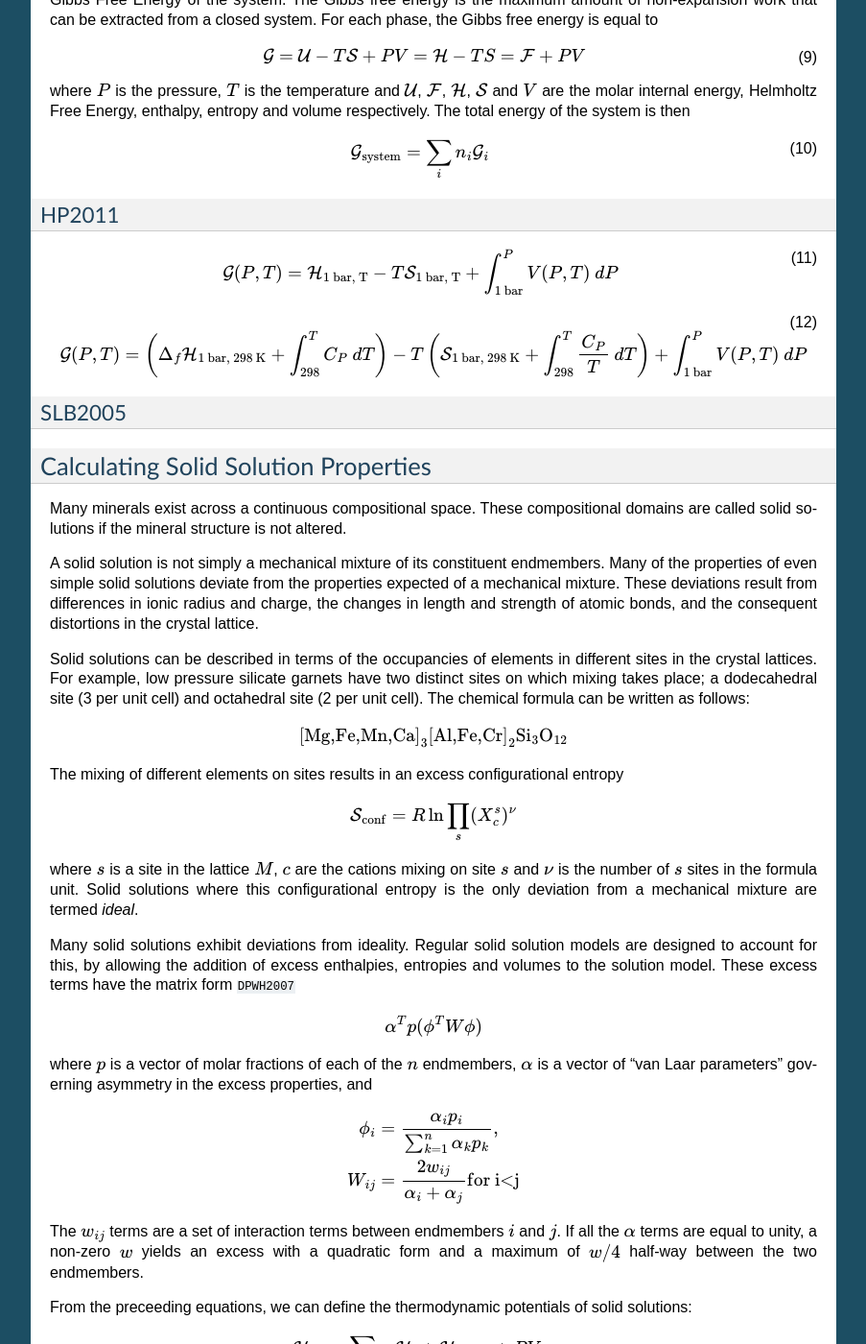
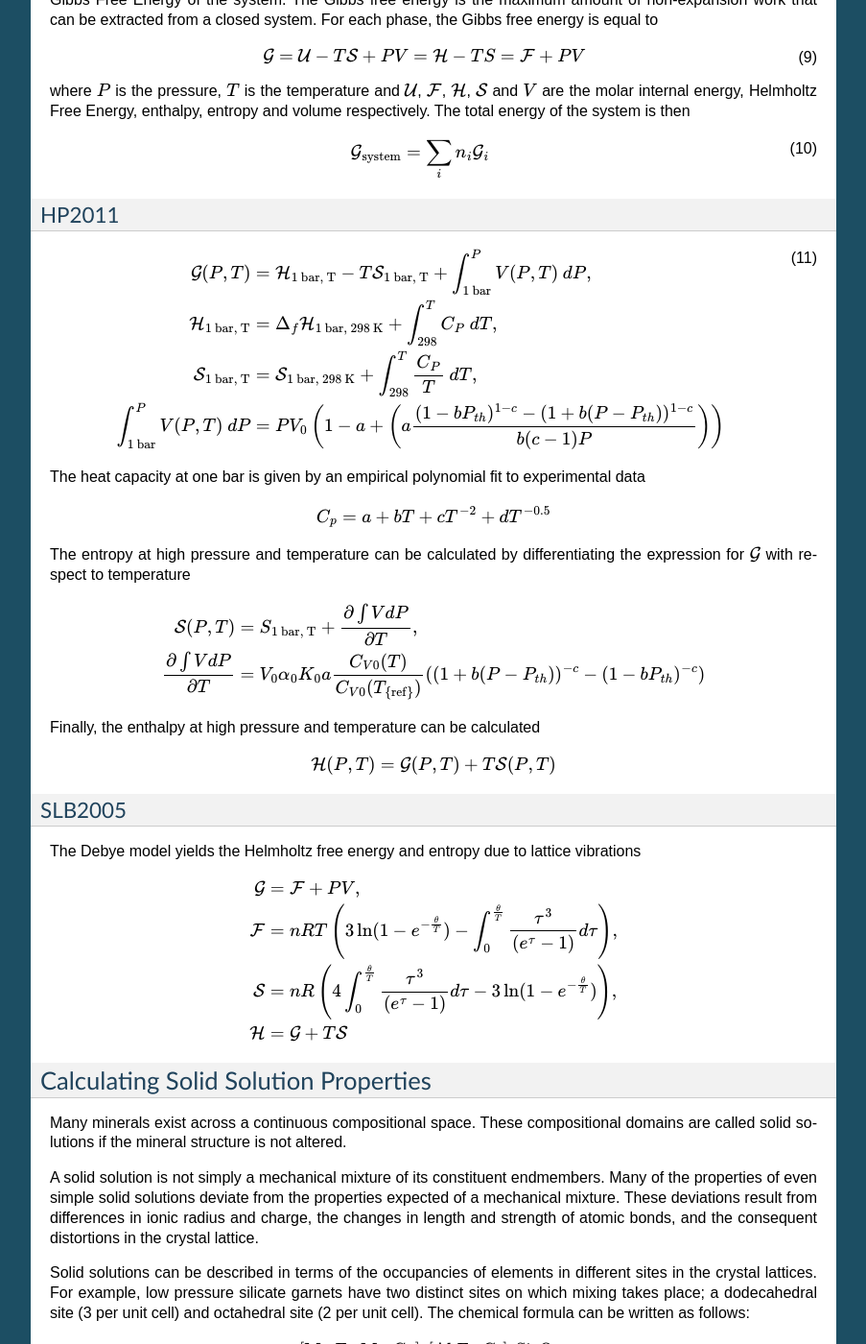
Before and after one commit to geodynamics/burnman, a Sphinx documentation site: the page built from sphinx/background.rst, in a window 1280 px wide and 1400 px high, scrolled down 4745 px. Shown: the whole window at 96% size, without its empty margins (198-1101 px from the left). Built offline with Sphinx 7.4.7, drawn with Linux system fonts in a browser that asks for light colours; pages that are not in the unit, such as notebooks, are missing from menus; cross-references to code outside the pages are shown as plain code; the version number is read from the project's files by our own code; some of the changed text lies outside the part shown.

Commit message:
Draft of thermodynamics background completed

```diff
--- a/sphinx/background_thermodynamics.txt
+++ b/sphinx/background_thermodynamics.txt
@@ -19,12 +19,36 @@ HP2011
 ^^^^^^
 
 .. math::
-    \mathcal{G}(P,T) = \mathcal{H}_{\textrm{1 bar, T}} - T\mathcal{S}_{\textrm{1 bar, T}} + \int_{\textrm{1 bar}}^P V(P,T)~dP
+    \mathcal{G}(P,T) &= \mathcal{H}_{\textrm{1 bar, T}} - T\mathcal{S}_{\textrm{1 bar, T}} + \int_{\textrm{1 bar}}^P V(P,T)~dP, \\
+    \mathcal{H}_{\textrm{1 bar, T}} &= \Delta_f\mathcal{H}_{\textrm{1 bar, 298 K}} + \int_{298}^T C_P~dT, \\
+    \mathcal{S}_{\textrm{1 bar, T}} &= \mathcal{S}_{\textrm{1 bar, 298 K}} + \int_{298}^T \frac{C_P}{T}~dT, \\
+    \int_{\textrm{1 bar}}^P V(P,T)~dP &= P V_0 \left( 1 - a + \left( a \frac{(1-b P_{th})^{1-c} - (1 + b(P-P_{th}))^{1-c}}{b (c-1) P} \right) \right)
     :label: gibbs_hp2011
 
+
+The heat capacity at one bar is given by an empirical polynomial fit to experimental data
+
 .. math::
-    \mathcal{G}(P,T) = \left( \Delta_f\mathcal{H}_{\textrm{1 bar, 298 K}} + \int_{298}^T C_P~dT \right) - T\left(\mathcal{S}_{\textrm{1 bar, 298 K}} + \int_{298}^T \frac{C_P}{T}~dT \right) + \int_{\textrm{1 bar}}^P V(P,T)~dP
-    :label: gibbs_hp2011_2
+    C_p = a + bT + cT^{-2} + dT^{-0.5}
+
+The entropy at high pressure and temperature can be calculated by differentiating the expression for :math:`\mathcal{G}` with respect to temperature
+
+.. math::
+    \mathcal{S}(P,T) &= S_{\textrm{1 bar, T}} + \frac{\partial  \int V dP }{\partial T}, \\
+    \frac{\partial  \int V dP }{\partial T} &= V_0 \alpha_0 K_0 a \frac{C_{V0}(T)}{C_{V0}(T_\textrm{{ref}})} ((1+b(P-P_{th}))^{-c} - (1-bP_{th})^{-c} )
+
+Finally, the enthalpy at high pressure and temperature can be calculated
+
+.. math::
+    \mathcal{H}(P,T) = \mathcal{G}(P,T) + T\mathcal{S}(P,T)
 
 SLB2005
 ^^^^^^^
+
+The Debye model yields the Helmholtz free energy and entropy due to lattice vibrations
+
+.. math::
+    \mathcal{G} &= \mathcal{F} + PV, \\
+    \mathcal{F} &= nRT \left(3 \ln( 1 - e^{-\frac{\theta}{T}}) - \int_{0}^{\frac{\theta}{T}}\frac{\tau^3}{(e^{\tau}-1)}d\tau \right), \\
+    \mathcal{S} &= nR \left(4 \int_{0}^{\frac{\theta}{T}}\frac{\tau^3}{(e^{\tau}-1)}d\tau - 3 \ln(1-e^{-\frac{\theta}{T}}) \right), \\
+    \mathcal{H} &= \mathcal{G} + T\mathcal{S}
```
